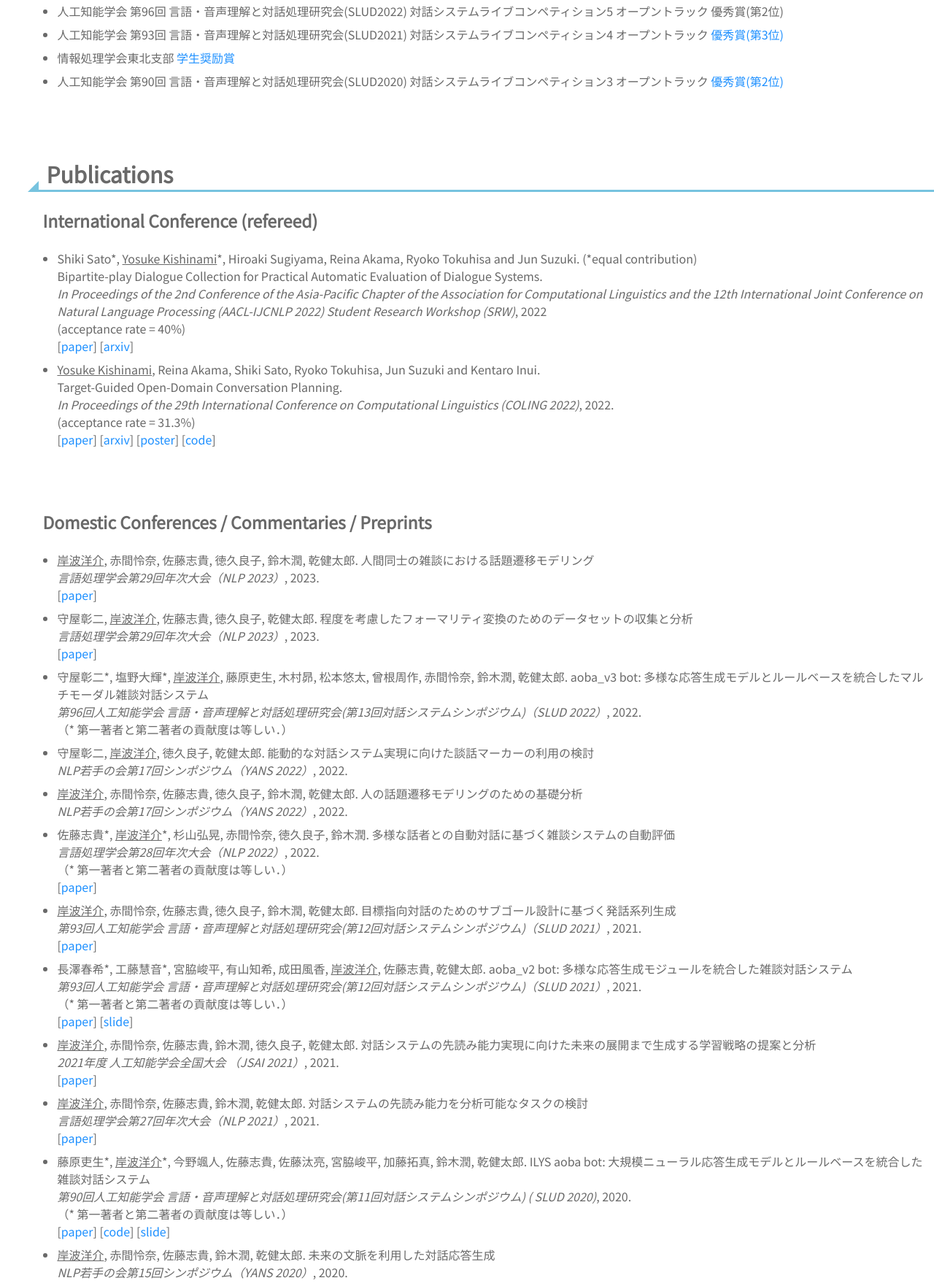
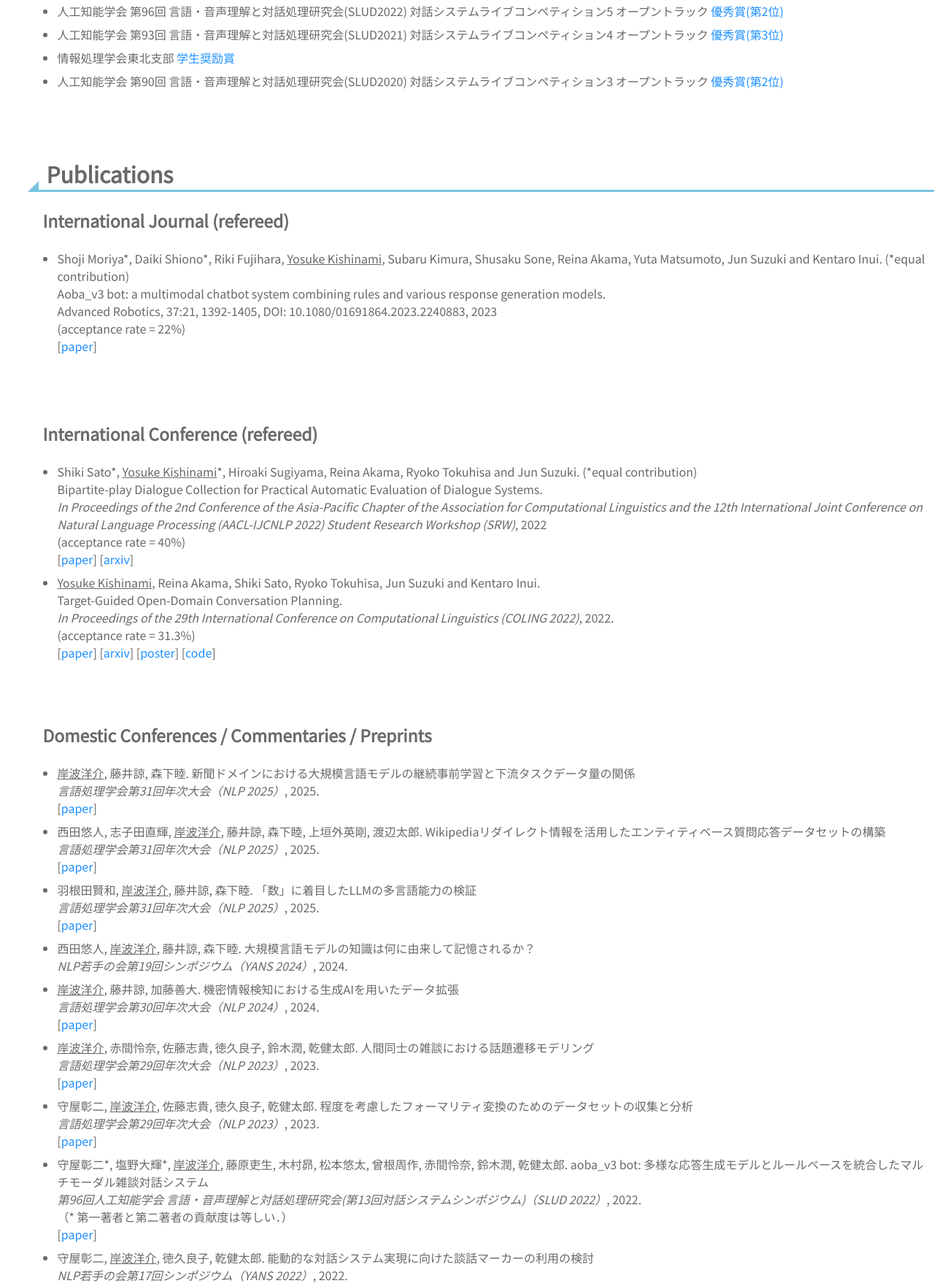
Before and after one commit to y-kishinami/y-kishinami.github.io, a plain HTML site: page index.html in a window 1280 px wide. Shown: the part 838-2600 px from the top of the page at 73% size. Drawn offline with Linux system fonts and the light colour scheme.

Commit message:
update index.html and stylesheet.css

```diff
--- a/index.html
+++ b/index.html
@@ -29,6 +29,7 @@
     <div class="profile">
     <h3 id="name">岸波 洋介 (Yosuke Kishinami)</h3>
     <ul>
+        <li>フューチャー株式会社 Strategic AI Group</li>
         <li>Email: yosuke.kishinami.q8@dc.tohoku.ac.jp</li>
         <li>Github: <a href="https://github.com/y-kishinami" target="_blank">y-kishinami</a></li>
         <li>Twitter: <a href="https://twitter.com/KishinamiYosuke" target="_blank">KishinamiYosuke</a></li>
@@ -41,19 +42,27 @@
             <h2 id="Research_Interest">Research Interests</h2>
             <ul>
                 <li>Machine Learning for natural language processing</li>
+                <li>Large Language Models</li>
                 <li>Dialogue systems</li>
-                <li>Personalized response generation</li>
-                <li>Text-to-Speech</li>
             </ul>
             <h2 id="Awards">Awards</h2>
             <ul>
-                <li>人工知能学会 第96回 言語・音声理解と対話処理研究会(SLUD2022) 対話システムライブコンペティション5 オープントラック 優秀賞(第2位)</a></li>
+                <li>人工知能学会 第96回 言語・音声理解と対話処理研究会(SLUD2022) 対話システムライブコンペティション5 オープントラック <a href="https://sites.google.com/view/dslc5/%E7%B5%90%E6%9E%9C" target="_blank">優秀賞(第2位)</a></li>
                 <li>人工知能学会 第93回 言語・音声理解と対話処理研究会(SLUD2021) 対話システムライブコンペティション4 オープントラック <a href="https://dialog-system-live-competition.github.io/dslc4/result.html" target="_blank">優秀賞(第3位)</a></li>
                 <li>情報処理学会東北支部 <a href="https://tohoku.ipsj.or.jp/doku.php?id=prize" target="_blank">学生奨励賞</a></li>
                 <li>人工知能学会 第90回 言語・音声理解と対話処理研究会(SLUD2020) 対話システムライブコンペティション3 オープントラック <a href="https://dialog-system-live-competition.github.io/dslc3/result.html" target="_blank">優秀賞(第2位)</a></li>
             </ul>
             <h2 id="Publications">Publications</h2>
-            <h3 id="International">International Conference (refereed)</h3>
+            <h3 id="International-journal">International Journal (refereed)</h3>
+            <ul>
+                <li>Shoji Moriya*, Daiki Shiono*, Riki Fujihara, <u>Yosuke Kishinami</u>, Subaru Kimura, Shusaku Sone, Reina Akama, Yuta Matsumoto, Jun Suzuki and Kentaro Inui. (*equal contribution)<br>
+                    Aoba_v3 bot: a multimodal chatbot system combining rules and various response generation models.<br>
+                    Advanced Robotics, 37:21, 1392-1405, DOI: 10.1080/01691864.2023.2240883, 2023<br>
+                    (acceptance rate = 22%)<br>
+                    [<a href="https://www.tandfonline.com/doi/full/10.1080/01691864.2023.2240883" target="_blank">paper</a>]
+                </li>
+            </ul>
+            <h3 id="International-conference">International Conference (refereed)</h3>
             <ul>
                 <li>Shiki Sato*, <u>Yosuke Kishinami</u>*, Hiroaki Sugiyama, Reina Akama, Ryoko Tokuhisa and Jun Suzuki. (*equal contribution)<br>
                     Bipartite-play Dialogue Collection for Practical Automatic Evaluation of Dialogue Systems.<br>
@@ -72,6 +81,20 @@
             </ul>
             <h3 id="domestic">Domestic Conferences / Commentaries / Preprints</h3>
             <ul>
+                <li><u>岸波洋介</u>, 藤井諒, 森下睦. 新聞ドメインにおける大規模言語モデルの継続事前学習と下流タスクデータ量の関係<br>
+                    <em>言語処理学会第31回年次大会（NLP 2025）</em>, 2025.<br>
+                    [<a href="https://www.anlp.jp/proceedings/annual_meeting/2025/pdf_dir/Q8-18.pdf" target="_blank">paper</a>]</li>
+                <li>西田悠人, 志子田直輝, <u>岸波洋介</u>, 藤井諒, 森下睦, 上垣外英剛, 渡辺太郎. Wikipediaリダイレクト情報を活用したエンティティベース質問応答データセットの構築<br>
+                    <em>言語処理学会第31回年次大会（NLP 2025）</em>, 2025.<br>
+                    [<a href="https://www.anlp.jp/proceedings/annual_meeting/2025/pdf_dir/P2-24.pdf" target="_blank">paper</a>]</li>
+                <li>羽根田賢和, <u>岸波洋介</u>, 藤井諒, 森下睦. 「数」に着目したLLMの多言語能力の検証<br>
+                    <em>言語処理学会第31回年次大会（NLP 2025）</em>, 2025.<br>
+                    [<a href="https://www.anlp.jp/proceedings/annual_meeting/2025/pdf_dir/P2-13.pdf" target="_blank">paper</a>]</li>
+                <li>西田悠人, <u>岸波洋介</u>, 藤井諒, 森下睦. 大規模言語モデルの知識は何に由来して記憶されるか？<br>
+                    <em>NLP若手の会第19回シンポジウム（YANS 2024）</em>, 2024.</li>
+                <li><u>岸波洋介</u>, 藤井諒, 加藤善大. 機密情報検知における生成AIを用いたデータ拡張<br>
+                    <em>言語処理学会第30回年次大会（NLP 2024）</em>, 2024.<br>
+                    [<a href="https://www.anlp.jp/proceedings/annual_meeting/2024/pdf_dir/P10-13.pdf" target="_blank">paper</a>]</li>
                 <li><u>岸波洋介</u>, 赤間怜奈, 佐藤志貴, 徳久良子, 鈴木潤, 乾健太郎. 人間同士の雑談における話題遷移モデリング<br>
                     <em>言語処理学会第29回年次大会（NLP 2023）</em>, 2023.<br>
                     [<a href="https://www.anlp.jp/proceedings/annual_meeting/2023/pdf_dir/H2-5.pdf" target="_blank">paper</a>]</li>
@@ -80,7 +103,8 @@
                     [<a href="https://www.anlp.jp/proceedings/annual_meeting/2023/pdf_dir/D2-3.pdf" target="_blank">paper</a>]</li>
                 <li>守屋彰二*, 塩野大輝*, <u>岸波洋介</u>, 藤原吏生, 木村昴, 松本悠太, 曾根周作, 赤間怜奈, 鈴木潤, 乾健太郎. aoba_v3 bot: 多様な応答生成モデルとルールベースを統合したマルチモーダル雑談対話システム<br>
                     <em>第96回人工知能学会 言語・音声理解と対話処理研究会(第13回対話システムシンポジウム)（SLUD 2022）</em>, 2022.<br>
-                    （* 第一著者と第二著者の貢献度は等しい．）<br></li>
+                    （* 第一著者と第二著者の貢献度は等しい．）<br>
+                    [<a href="https://www.jstage.jst.go.jp/article/jsaislud/96/0/96_21/_article/-char/ja/" target="_blank">paper</a>]</li>
                 <li>守屋彰二, <u>岸波洋介</u>, 徳久良子, 乾健太郎. 能動的な対話システム実現に向けた談話マーカーの利用の検討<br>
                     <em>NLP若手の会第17回シンポジウム（YANS 2022）</em>, 2022.</li>
                 <li><u>岸波洋介</u>, 赤間怜奈, 佐藤志貴, 徳久良子, 鈴木潤, 乾健太郎. 人の話題遷移モデリングのための基礎分析<br>
--- a/stylesheet.css
+++ b/stylesheet.css
@@ -108,7 +108,11 @@ h2 {
     margin-bottom: 0px;
 }
 
-#international {
+#international-journal {
+    padding-left: 20px;
+}
+
+#international-conference {
     padding-left: 20px;
 }
 
```
